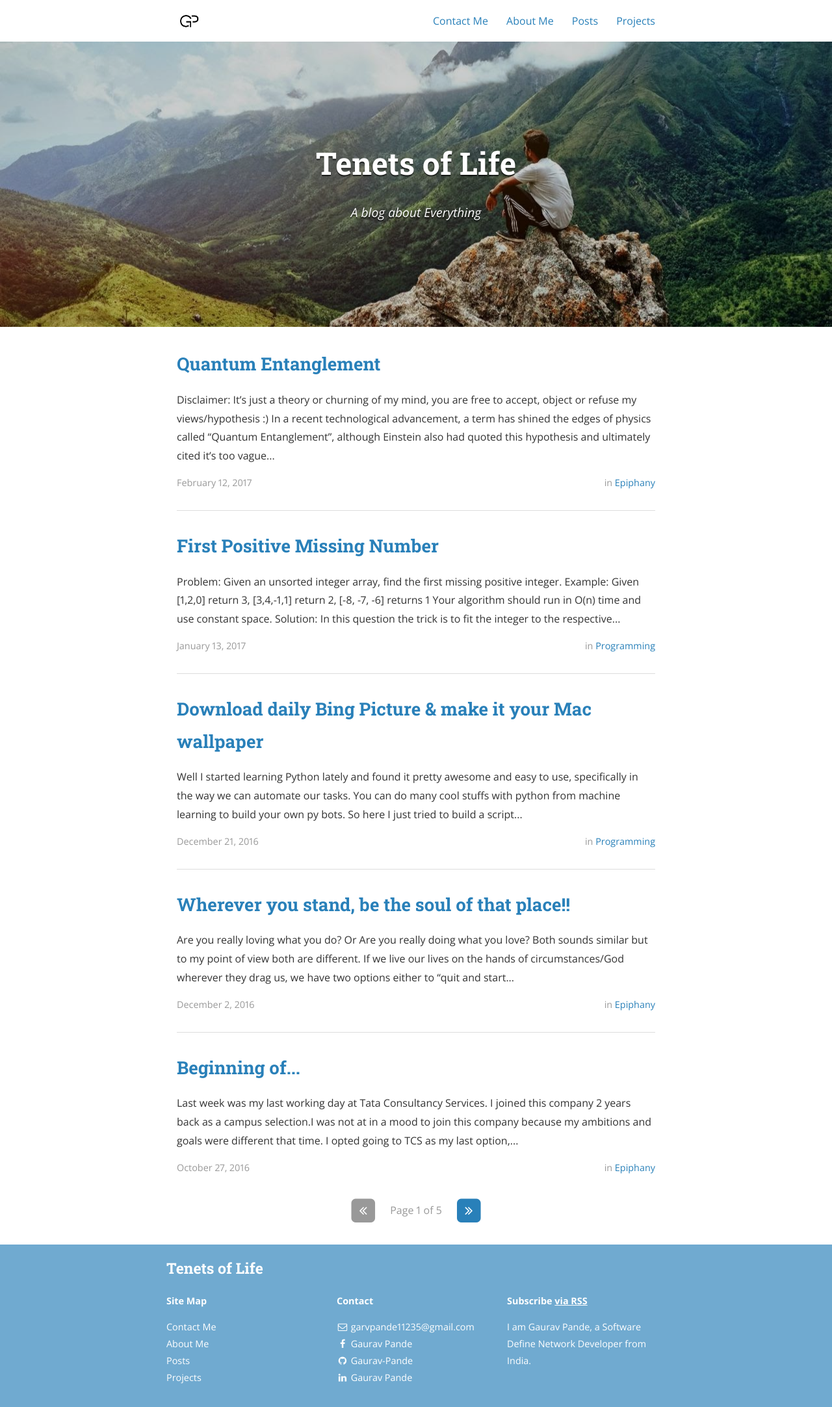
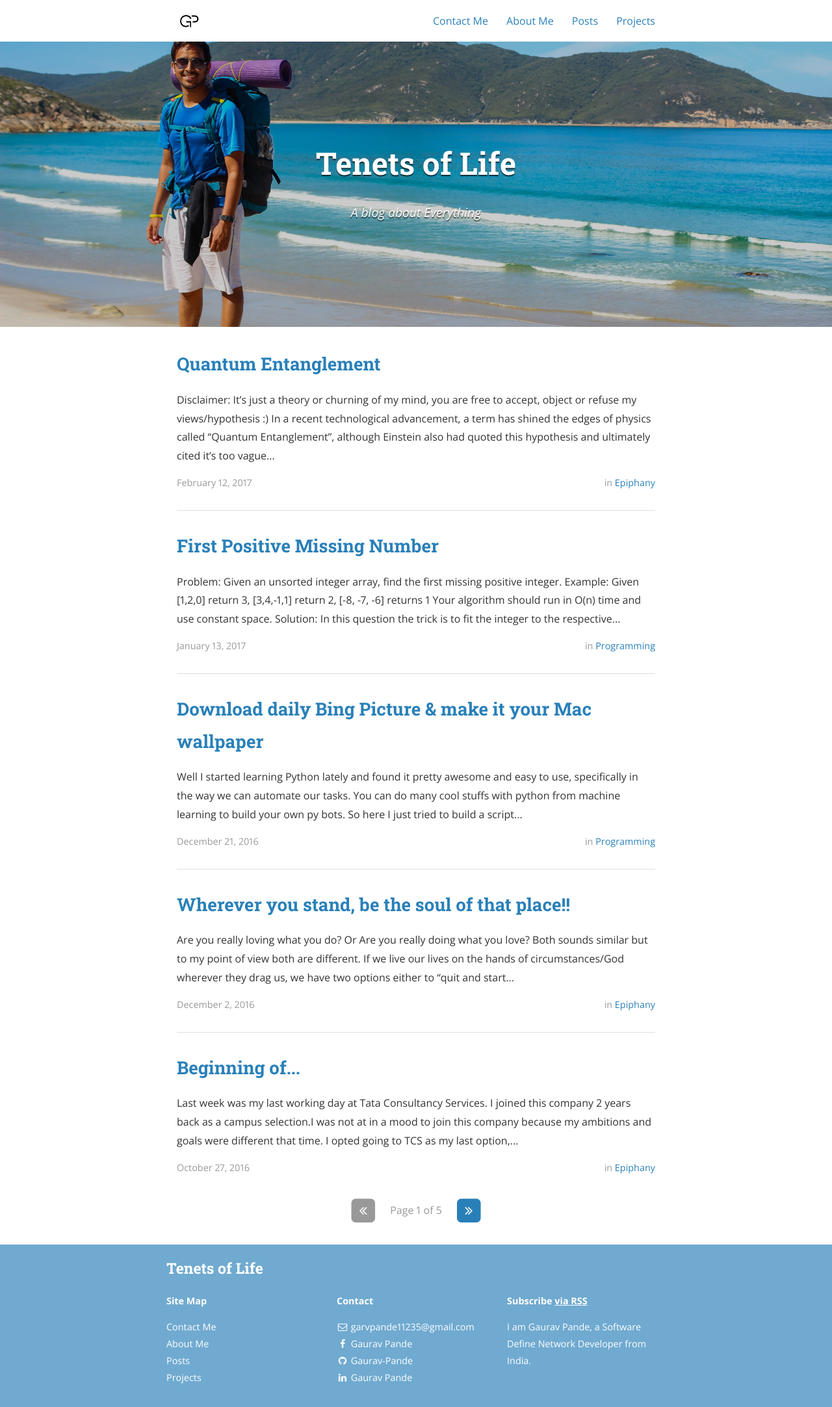
Before and after one commit to Gaurav-Pande/gaurav-pande.github.io, a Jekyll site: the page built from index.html, in a window 1280 px wide. Shown: the whole page at 65% size. Built offline with Jekyll 4.4.1, drawn with Linux system fonts in a browser that asks for light colours; nearby versions of some CDN libraries; the list of posts is cut into pages by our own code; a style sheet for code colours, icons or effects is not loaded.

Commit message:
Update _config.yml

```diff
--- a/_config.yml
+++ b/_config.yml
@@ -18,7 +18,7 @@ description: >
 # root of your server.
 baseurl: "/" # the subpath of your site, e.g. /blog/
 url:  "http://gauravpande.in"# the base hostname & protocol for your site
-cover: "/assets/top.jpg"
+cover: "/assets/background.jpg"
 cover_height: 2000
 logo: "/assets/GP-icon.png"
 
```
